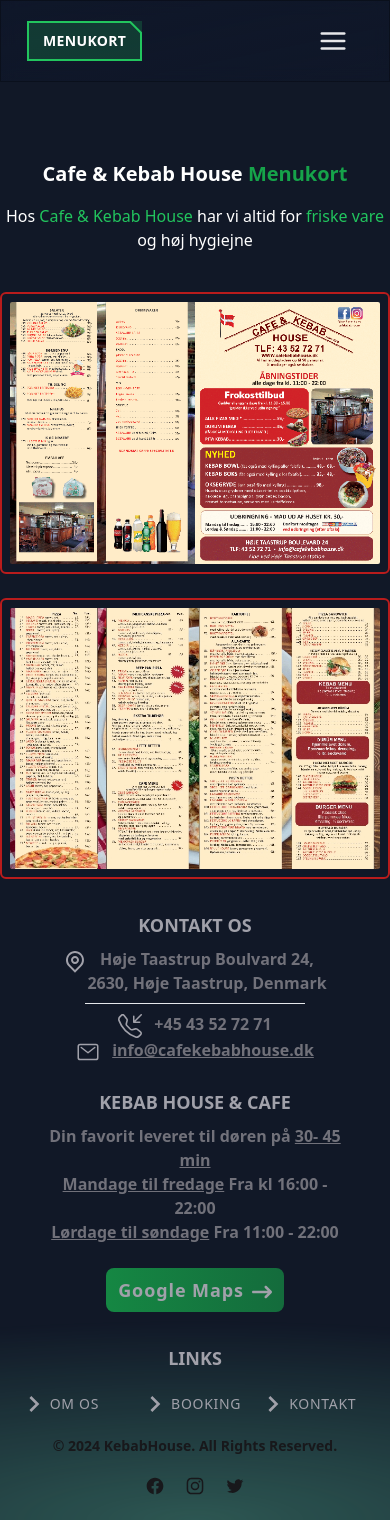
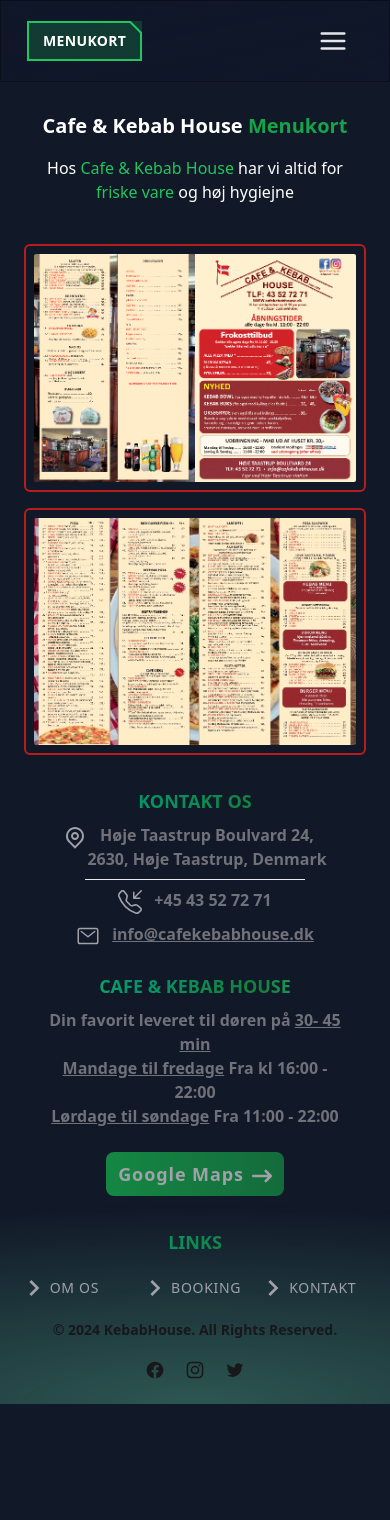
Before and after one commit to JannickPepe/KebabHouse, a Next.js app: page /menu in a window 390 px wide. After the commit the page ends 1404 px from the top, so only its background shows below. Built offline with nearby package versions, Linux system fonts and the light colour scheme; a web font is replaced by a local one.

Commit message:
UI changes for pc and mobile view

```diff
--- a/src/app/globals.css
+++ b/src/app/globals.css
@@ -30,6 +30,12 @@
   scroll-behavior: smooth;
 }
 
+.text-gradient {
+  background: linear-gradient(90deg, #22c55e, #059669, #15803d, #34d399);
+  -webkit-background-clip: text;
+  -webkit-text-fill-color: transparent;
+}
+
 /* width */
 ::-webkit-scrollbar {
   width: 8px;
--- a/src/app/menu/page.tsx
+++ b/src/app/menu/page.tsx
@@ -5,21 +5,21 @@
 export default function Menu() {
 
     return (
-      <section className="pt-40 max-w-7xl mx-auto">
+      <section className="pt-28 md:pt-40 max-w-7xl mx-auto">
         <div className="flex justify-center items-center ">
           <div className="text-center">
             <h1 className="text-xl md:text-3xl lg:text-5xl font-bold mb-4">
               Cafe & Kebab House <span className="text-green-600">Menukort</span>
             </h1>
-            <p>Hos <span className="text-green-500">Cafe & Kebab House</span> har vi altid for <span className="text-green-500">friske vare</span> og høj hygiejne</p>
+            <p className="px-8 md:px-0">Hos <span className="text-green-500">Cafe & Kebab House</span> har vi altid for <span className="text-green-500">friske vare</span> og høj hygiejne</p>
           </div>
         </div>
 
-        <div className="grid grid-cols-1 md:grid-cols-2 py-6 mt-4 md:mt-6 gap-6 max-w-6xl mx-auto">
-          <div className="border-2 border-red-700 p-2 rounded-md md:hover:scale-110 transition duration-300">
+        <div className="grid grid-cols-1 md:grid-cols-2 py-6 mt-4 md:mt-6 gap-4 md:gap-8 max-w-6xl mx-auto px-6 md:px-0">
+          <div className="border-2 border-red-700 py-2 px-2 rounded-md md:hover:scale-110 transition duration-300">
             <Image src={menuLeft} alt="kebab house menukort" className="rounded-sm " />
           </div>
-          <div className="border-2 border-red-700 p-2 rounded-md md:hover:scale-110 transition duration-300">
+          <div className="border-2 border-red-700 py-2 px-2 rounded-md md:hover:scale-110 transition duration-300">
             <Image src={menuRight} alt="kebab house menukort" className="rounded-sm" />
           </div>
         </div>
--- a/src/app/sections/Ratings.tsx
+++ b/src/app/sections/Ratings.tsx
@@ -48,8 +48,11 @@
             transition={{ duration: 1 }}
             className='py-10 lg:py-20'
         >
-            <h3 className='text-lg md:text-2xl lg:text-3xl text-center px-6 md:px-0 max-w-[540px] mx-auto text-black dark:text-white'>
-                Vi bestræber os altid efter at gøre vores bedste - Din mening  <span className='underline'>betyder meget</span>
+            <span className="block mb-1 text-xs text-center uppercase md:ml-1 text-zinc-800 dark:text-zinc-400 font-bold">
+                Din mening betyder meget
+            </span>
+            <h3 className='text-lg md:text-3xl lg:text-4xl text-center px-6 md:px-0 max-w-[540px] mx-auto text-black dark:text-white'>
+                Vi <span className='text-green-600'>bestræber</span> altid efter at gøre <span className='text-green-600'>vores bedste</span>
             </h3>
 
             <div className='flex justify-center mt-6'>
--- a/src/app/sections/ShowUseMenu.tsx
+++ b/src/app/sections/ShowUseMenu.tsx
@@ -57,21 +57,21 @@
                     className={`px-4 py-2 rounded-lg uppercase ${activeCollection === 'pizza' ? 'bg-green-700 text-white' : 'bg-zinc-500'}`}
                     onClick={() => handleButtonClick('pizza')}
                 >
-                    <Image src={pizzaIcon} alt='' className='size-8 hover:rotate-12 transition duration-300' />
+                    <Image src={pizzaIcon} alt='' className='size-5 md:size-8 hover:rotate-12 transition duration-300' />
                 </button>
 
                 <button
                     className={`px-4 py-2 rounded-lg uppercase ${activeCollection === 'burger' ? 'bg-green-700 text-white' : 'bg-zinc-500'}`}
                     onClick={() => handleButtonClick('burger')}
                 >
-                    <Image src={burgerIcon} alt='' className='size-8 hover:rotate-12 transition duration-300' />
+                    <Image src={burgerIcon} alt='' className='size-5 md:size-8 hover:rotate-12 transition duration-300' />
                 </button>
 
                 <button
                     className={`px-4 py-2 rounded-lg uppercase ${activeCollection === 'pitabread' ? 'bg-green-700 text-white' : 'bg-zinc-500'}`}
                     onClick={() => handleButtonClick('pitabread')}
                 >
-                    <Image src={pitaIcon} alt='' className='size-8 hover:rotate-12 transition duration-300' />
+                    <Image src={pitaIcon} alt='' className='size-5 md:size-8 hover:rotate-12 transition duration-300' />
                 </button>
             </div>
 
--- a/src/app/sections/UserQuestion.tsx
+++ b/src/app/sections/UserQuestion.tsx
@@ -44,7 +44,9 @@
             <div className="font-[sans-serif] max-w-4xl mx-auto relative  rounded-lg py-6">
                 <div className="grid lg:grid-cols-1 items-center">
                     <div className="lg:col-span-2 md:max-w-lg lg:max-w-full md:mx-auto lg:mx-0 md:border border-green-700 opacity-90 rounded-lg sm:p-10 p-4 z-10 max-lg:-order-1 max-lg:mb-8">
-                        <h3 className="text-3xl text-center font-bold uppercase text-black dark:text-zinc-400">Kontakt os</h3>
+                        <h3 className="text-gradient text-3xl text-center font-bold uppercase text-black dark:text-zinc-400">
+                            Kontakt os
+                        </h3>
                         <p className='text-center text-zinc-500 py-4 max-w-[400px] mx-auto'>
                             Vi vil hurtigst muligt besvare din henvendelse <br/> De bedste hilsner <span className='underline'>Cafe & Kebab House</span>
                         </p>
--- a/src/components/Footer.tsx
+++ b/src/components/Footer.tsx
@@ -15,7 +15,7 @@
 
                 <div className="grid grid-cols-1 md:grid-cols-2 lg:grid-cols-3">
                     <div>
-                        <h3 className="text-lg md:text-2xl lg:text-3xl font-semibold uppercase text-zinc-400">
+                        <h3 className="text-gradient text-lg md:text-2xl lg:text-3xl font-semibold uppercase text-zinc-400">
                             Kontakt os
                         </h3>
                         <p className="flex justify-center items-top mt-2 md:mt-4 text-base md:text-base lg:text-lg text-zinc-500 font-bold">
@@ -24,7 +24,7 @@
                         </p>
                         <hr className="max-w-[220px] mx-auto my-2 md:my-3"/>
 
-                        <p className="flex justify-center items-top gap-3 text-base md:text-base lg:text-lg text-zinc-500 font-bold">
+                        <p className="flex justify-center items-top gap-3 pb-2 text-base md:text-base lg:text-lg text-zinc-500 font-bold">
                             <BsTelephoneInbound className="size-6 mt-0.5 text-zinc-400" />
                             +45 43 52 72 71
                         </p>
@@ -35,8 +35,8 @@
                     </div>
 
                     <div className="text-lg md:text-2xl lg:text-3xl font-semibold text-zinc-400 mt-6 md:mt-0 lg:mt-0">
-                        <div className="flex justify-center items-center gap-4 uppercase">
-                            Kebab House & Cafe
+                        <div className="text-gradient flex justify-center items-center gap-4 uppercase">
+                            Cafe & Kebab House
                             <Image src={footerImg} className="h-8 w-8 lg:h-12 lg:w-12 hidden lg:block" alt="https://www.flaticon.com/free-icons/shawarma" title="shawarma icons" />
                         </div>
                         <div className="text-base md:text-base lg:text-lg text-zinc-500 mt-2 font-bold px-10 md:px-0">
@@ -45,12 +45,12 @@
                             <p><span className="underline">Lørdage til søndage</span> Fra 11:00 - 22:00</p>
                         </div>
 
-                        <button className="flex mx-auto gap-2 items-center text-lg text-center mt-6 mb-8 md:mb-0 md:mt-8 px-3 py-2 tracking-wider bg-gradient-to-l from-green-600/60 to-green-600/80 rounded-lg hover:text-zinc-300 transition group">
+                        <button className="flex mx-auto gap-2 items-center text-lg text-center mt-6 mb-8 md:mb-4 md:mt-10 px-3 py-2 tracking-wider bg-gradient-to-l from-green-600/60 to-green-600/80 rounded-lg hover:text-zinc-300 transition group">
                             Google Maps <FaArrowRightLong className="size-5 mt-1 group-hover:text-white group-hover:ml-1 transition-all"/>
                         </button>
                     </div>
                     <div>
-                        <h3 className="text-lg md:text-2xl lg:text-3xl font-semibold uppercase text-zinc-400">
+                        <h3 className="text-gradient text-lg md:text-2xl lg:text-3xl font-semibold uppercase text-zinc-400">
                             Links
                         </h3>
                         <div className="mt-4 justify-center flex text-sm md:text-base lg:text-lg text-zinc-400 md:text-zinc-500 font-normal md:font-bold uppercase">
--- a/src/components/Navbar.jsx
+++ b/src/components/Navbar.jsx
@@ -64,7 +64,7 @@
         >
             <div className="glass-nav md:flex items-center justify-between px-5 py-5">
                 <Cursor hovered={hovered} scope={scope} />
-                <a href="/"><Image src={testLogo} alt="kebab house logo" className="size-16 rounded-full hidden md:block" /></a>
+                <a href="/"><Image priority src={testLogo} alt="kebab house logo" className="size-16 rounded-full hidden md:block" /></a>
                 <Links />
                 <Buttons setMenuOpen={setMenuOpen} />
             </div>
@@ -148,7 +148,7 @@
         >
             <div ref={ref} className="flex items-center justify-between px-4 pb-4">
                 <div className="flex flex-wrap items-center ml-2 gap-2">
-                    <a href="/"><Image src={testLogo} alt="kebab house logo" className="size-10 rounded-full" /></a>
+                    <a href="/"><Image priority src={testLogo} alt="kebab house logo" className="size-10 rounded-full" /></a>
                     <a href="about"><GlassLink text="Om Os" /></a>
                     <a href="booking"><GlassLink text="Booking" /></a>
                     <a href="contact"><GlassLink text="kontakt" /></a>
```
Also changed, not shown: src/app/sections/Hero.jsx (+6 -5 lines).
